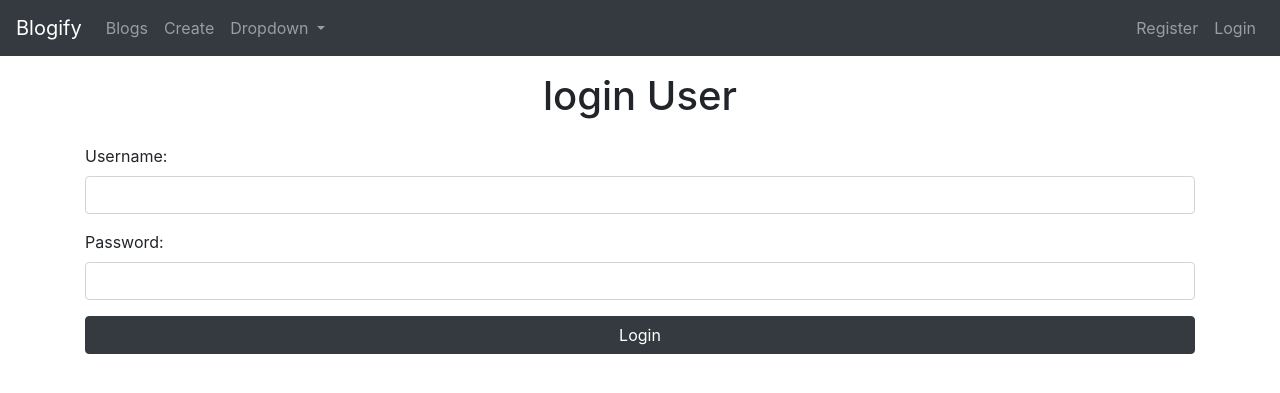
After one commit to abdur-rehman-ali/django-blogs-site, a Django app: page /users/login/ in a window 1280 px wide. The commit adds this page. Shown: the top 393 px of the page. Run offline with Django 4.2, Linux system fonts and the light colour scheme.

Commit message:
Login users

```diff
--- a/authentication/forms.py
+++ b/authentication/forms.py
@@ -2,7 +2,8 @@
 from django import forms
 from django.contrib.auth.models import User
 from django.contrib.auth.forms import (
-  UserCreationForm
+  UserCreationForm,
+  AuthenticationForm
 )
 
 class RegisterUser(UserCreationForm):
@@ -26,3 +27,16 @@ class RegisterUser(UserCreationForm):
   class Meta:
     model = User
     fields = ['username', 'email', 'password1', 'password1']
+
+
+class LoginUser(AuthenticationForm):
+  """
+    A user login form
+  """
+  username = forms.CharField(
+    widget=forms.TextInput(attrs={'class': 'form-control'})
+  )
+  password = forms.CharField(
+    label='Password',
+    widget=forms.PasswordInput(attrs={'class': 'form-control'})
+  )
--- /dev/null
+++ b/authentication/templates/auth/login.html
@@ -0,0 +1,22 @@
+{% extends 'blog/base.html' %}
+{% block main-content %}
+<h1 class="text-center py-3">login User</h1>
+{% if form.non_field_errors %}
+  {% for error in form.non_field_errors %}
+    <span class="text-danger">{{ error }}</span>
+  {% endfor %}
+{% endif %}
+<form action="#" method="post" novalidate>
+  {% csrf_token %}
+  {% for field in form %}
+    <div class="form-group">
+      {{ field.label_tag }}
+      {{ field }}
+      {% for error in field.errors %}
+        <span class="text-danger">{{ error }}</span>
+      {% endfor %}
+    </div>
+  {% endfor %}
+  <input type="submit" value="Login" class="btn btn-dark btn-block">
+</form>
+{% endblock %}
--- a/authentication/urls.py
+++ b/authentication/urls.py
@@ -6,5 +6,6 @@ from authentication import views
 
 urlpatterns = [
   path('registration/', views.registration_view, name='registration'),
+  path('login/', views.login_view, name='login'),
   path('logout/', views.logout_view, name='logout')
 ]
--- a/authentication/views.py
+++ b/authentication/views.py
@@ -5,12 +5,14 @@ from django.shortcuts import (
 )
 from django.contrib.auth import (
   login,
-  logout
+  logout,
+  authenticate
 )
 
 # Local imports
 from authentication.forms import (
-  RegisterUser
+  RegisterUser,
+  LoginUser
 )
 
 # Create your views here.
@@ -29,6 +31,26 @@ def registration_view(request):
   template_name = 'auth/registration.html'
   return render(request, template_name, context)
 
+def login_view(request):
+  if request.method == 'POST':
+    form = LoginUser(request, data=request.POST)
+    if form.is_valid():
+      username = form.cleaned_data.get('username')
+      password = form.cleaned_data.get('password')
+      user = authenticate(request, username=username, password=password)
+      if user is not None:
+        login(request, user)
+        return redirect('blogs_index')
+      else:
+        return redirect('login')
+  else:
+    form = LoginUser()
+  context = {
+    'form': form
+  }
+  template_name = 'auth/login.html'
+  return render(request, template_name, context)
+
 def logout_view(request):
   logout(request)
   return redirect('blogs_index')
--- a/blog/templates/blog/base.html
+++ b/blog/templates/blog/base.html
@@ -48,6 +48,9 @@
             <li class="nav-item">
               <a class="nav-link" href="{% url 'registration' %}">Register</a>
             </li>
+            <li class="nav-item">
+              <a class="nav-link" href="{% url 'login' %}">Login</a>
+            </li>
             {% endif %}
           </ul>
         </div>
```
Also changed, not shown: db.sqlite3.
